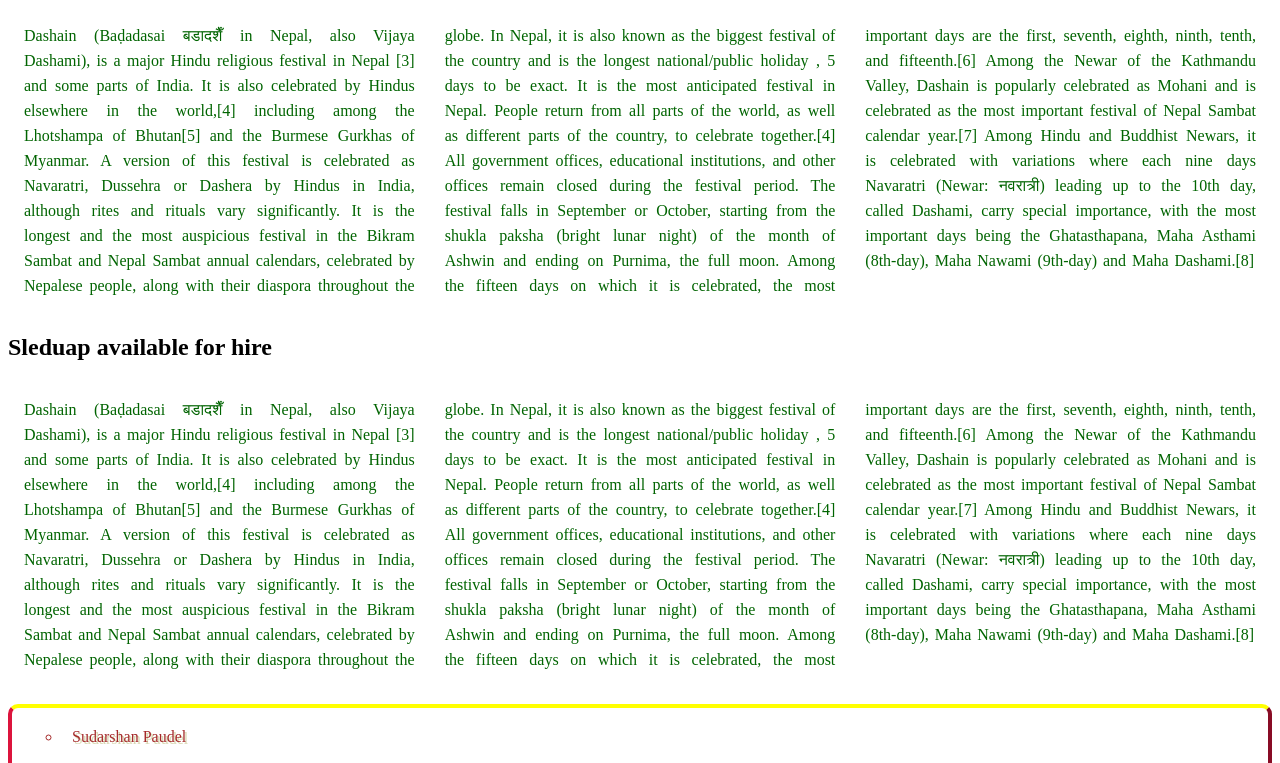
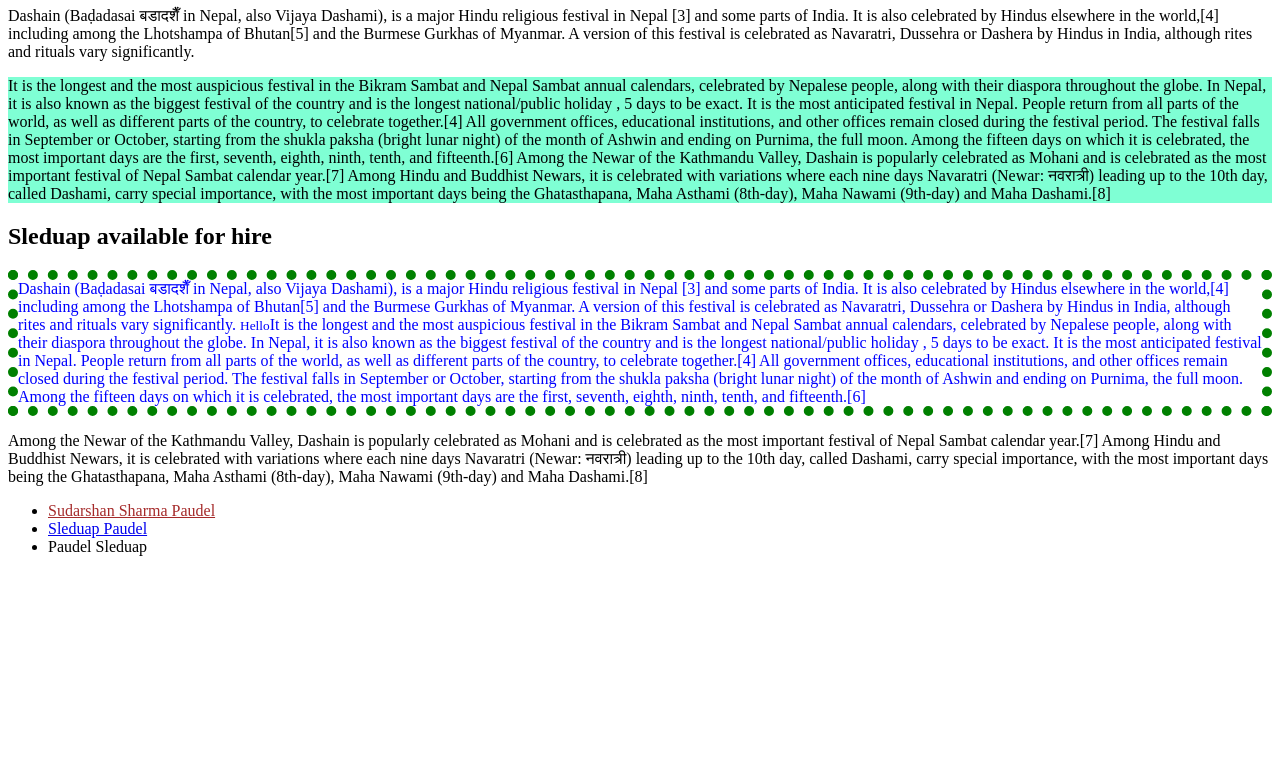
Before and after one commit to sleduap/HTML-CSS-Crash-Course, a plain HTML site: page index.html in a window 1280 px wide. Shown: the part 73-836 px from the top of the page. After the commit the page ends 800 px from the top, so only its background shows below. Drawn offline with Linux system fonts and the light colour scheme.

Commit message:
feat: css class ,selector and cascade

```diff
--- a/index.html
+++ b/index.html
@@ -6,13 +6,13 @@
     </head>
     <body>
         <h1>Basic CSS</h1>
-        <p>Dashain (Baḍadasai बडादशैँ in Nepal, also Vijaya Dashami), is a major Hindu religious festival in Nepal
+        <p class="error">Dashain (Baḍadasai बडादशैँ in Nepal, also Vijaya Dashami), is a major Hindu religious festival in Nepal
             [3] and some parts of India. It is also celebrated by Hindus elsewhere in the world,[4] including
              among the Lhotshampa of Bhutan[5] and the Burmese Gurkhas of Myanmar. A version of this festival
               is celebrated as Navaratri, Dussehra or Dashera by Hindus in India, although rites and rituals
-              vary significantly.
+              vary significantly.</p>
 
-            It is the longest and the most auspicious festival in the Bikram Sambat and Nepal Sambat annual
+            <p id="content">It is the longest and the most auspicious festival in the Bikram Sambat and Nepal Sambat annual
             calendars, celebrated by Nepalese people, along with their diaspora throughout the globe. In Nepal,
              it is also known as the biggest festival of the country and is the longest national/public holiday
              , 5 days to be exact. It is the most anticipated festival in Nepal. People return from all parts
@@ -29,15 +29,15 @@
             leading up to the 10th day, called Dashami, carry special importance, with the most important
             days being the Ghatasthapana, Maha Asthami (8th-day), Maha Nawami (9th-day) and Maha Dashami.[8]
         </p>
-        <div>
+        <div id="content">
             <h2>Sleduap available for hire</h2>
-            <p>Dashain (Baḍadasai बडादशैँ in Nepal, also Vijaya Dashami), is a major Hindu religious festival in Nepal
+            <p class="error bad">Dashain (Baḍadasai बडादशैँ in Nepal, also Vijaya Dashami), is a major Hindu religious festival in Nepal
                 [3] and some parts of India. It is also celebrated by Hindus elsewhere in the world,[4] including
                  among the Lhotshampa of Bhutan[5] and the Burmese Gurkhas of Myanmar. A version of this festival
                   is celebrated as Navaratri, Dussehra or Dashera by Hindus in India, although rites and rituals
                   vary significantly.
 
-                It is the longest and the most auspicious festival in the Bikram Sambat and Nepal Sambat annual
+                <small class="error">Hello</small>It is the longest and the most auspicious festival in the Bikram Sambat and Nepal Sambat annual
                 calendars, celebrated by Nepalese people, along with their diaspora throughout the globe. In Nepal,
                  it is also known as the biggest festival of the country and is the longest national/public holiday
                  , 5 days to be exact. It is the most anticipated festival in Nepal. People return from all parts
@@ -46,18 +46,19 @@
                   The festival falls in September or October, starting from the shukla paksha (bright lunar night)
                    of the month of Ashwin and ending on Purnima, the full moon. Among the fifteen days on which it
                    is celebrated, the most important days are the first, seventh, eighth, ninth, tenth, and
-                   fifteenth.[6]
+                   fifteenth.[6] </p>
 
-                Among the Newar of the Kathmandu Valley, Dashain is popularly celebrated as Mohani and is
+                <p>Among the Newar of the Kathmandu Valley, Dashain is popularly celebrated as Mohani and is
                 celebrated as the most important festival of Nepal Sambat calendar year.[7] Among Hindu and
                 Buddhist Newars, it is celebrated with variations where each nine days Navaratri (Newar: नवरात्री)
                 leading up to the 10th day, called Dashami, carry special importance, with the most important
                 days being the Ghatasthapana, Maha Asthami (8th-day), Maha Nawami (9th-day) and Maha Dashami.[8] </p>
-            <ul>
-                <li>Sudarshan Paudel</li>
-                <li>Sleduap Paudel</li>
+            <ul class="error">
+                <li><a href="about.html">Sudarshan Sharma Paudel</a></li>
+                <li><a href="https://github.com/sleduap">Sleduap Paudel</a></li>
                 <li>Paudel Sleduap</li>
             </ul>
+
         </div>
 
     </body>
--- a/style.css
+++ b/style.css
@@ -1,4 +1,4 @@
-h1{
+/* h1{
     color: chocolate;
     background-color: cyan;
     text-decoration: underline;
@@ -18,7 +18,7 @@ ul{
     /* border-width: 4px;
     border-style: outset;
     border-color: crimson; */
-    border: 4px outset crimson;
+    /* border: 4px outset crimson;
     border-spacing: 2px 2px;
     border-radius: 10px;
     border-top: 4px yellow solid;
@@ -28,8 +28,25 @@ li{
     list-style-type: circle;
     color: brown;
     /* text-shadow: 2px 2px lightseagreen; */
-    text-shadow: 2px 2px #8d8d1d55;
+    /* text-shadow: 2px 2px #8d8d1d55;
     padding: 10px;
     margin:10px;
     /* display: inline-block; */
+/* }  */
+/* p.error{
+    color: red;
+} */
+p.error.bad{
+    border:10px dotted green;
 }
+
+p#content{
+    background-color: aquamarine;
+}
+
+div p.error {
+    color: blue;
+}
+a[href="about.html"]{
+    color:brown;
+}
```
